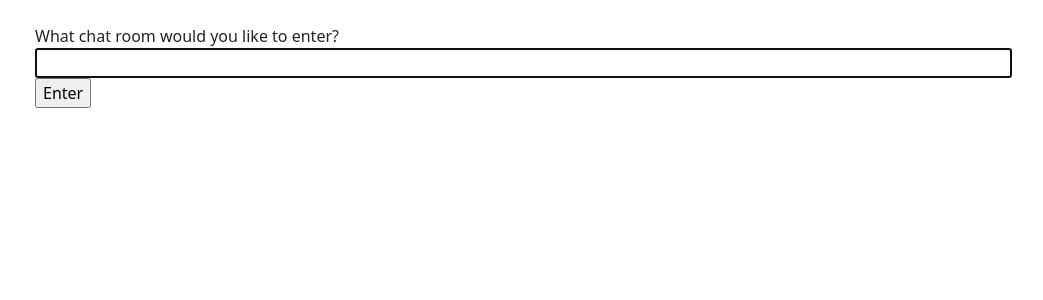
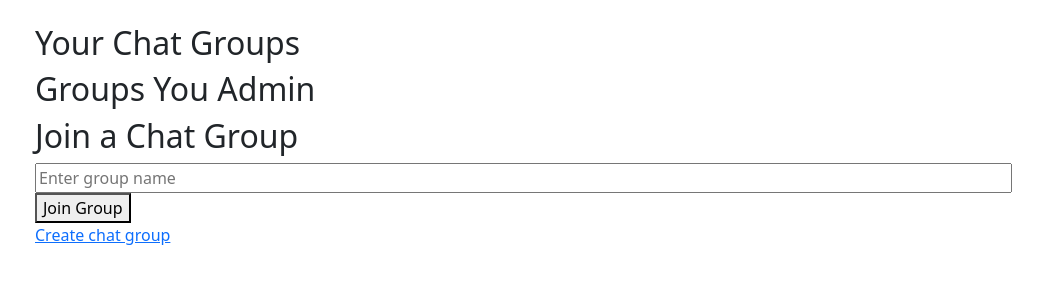
Before and after one commit to AayushOjha01/Chatting-App-using-Django-Channel, a Django app: page /chat/ in a window 1280 px wide. Shown: the part 56-356 px from the top of the page, without its empty margins (47-1090 px from the left). Run offline with Django 4.2, Linux system fonts and the light colour scheme; the visitor is signed in with stand-in values (Sample User, id 1); data that the repository does not hold is empty.

Commit message:
Add pending requests feature for chat groups; update URLs and templates for group management

```diff
--- a/ChatApp/chatapp/chat/templates/chat/create_group.html
+++ b/ChatApp/chatapp/chat/templates/chat/create_group.html
@@ -1,9 +1,8 @@
 {% extends 'chat/layout.html' %}
 
-{% block title %}Chat Rooms{% endblock %}
+{% block title %}Create Chat Group{% endblock %}
 
 {% block content %}
-
 <form method="POST">
     {% csrf_token %}
     {{ form.as_p }}
--- a/ChatApp/chatapp/chat/templates/chat/index.html
+++ b/ChatApp/chatapp/chat/templates/chat/index.html
@@ -3,21 +3,55 @@
 {% block title %}Chat Rooms{% endblock %}
 
 {% block content %}
-    What chat room would you like to enter?<br>
-    <input id="room-name-input" type="text" size="100"><br>
-    <input id="room-name-submit" type="button" value="Enter">
+    <h2>Your Chat Groups</h2>
+    <div class="group-container">
+        {% for group in user_groups %}
+            <div class="group-box" onclick="window.location.href='{% url 'room' room_name=group.chat_group.name %}'">
+                {{ group.chat_group.name }}
+            </div>
+        {% endfor %}
+    </div>
 
-    <script>
-        document.querySelector('#room-name-input').focus();
-        document.querySelector('#room-name-input').onkeyup = function(e) {
-            if (e.key === 'Enter') {  // enter, return
-                document.querySelector('#room-name-submit').click();
-            }
-        };
+    <h2>Groups You Admin</h2>
+    <div class="group-container">
+        {% for group in admin_groups %}
+            <div class="group-box" onclick="window.location.href='{% url 'room' room_name=group.name %}'">
+                {{ group.name }}
+            </div>
+        {% endfor %}
+    </div>
 
-        document.querySelector('#room-name-submit').onclick = function(e) {
-            var roomName = document.querySelector('#room-name-input').value;
-            window.location.pathname = '/chat/' + roomName + '/';
-        };
-    </script>
+    <h2>Join a Chat Group</h2>
+    {% if messages %}
+        {% for message in messages %}
+            <div class="alert alert-danger" role="alert">
+                {{ message }}
+            </div>
+        {% endfor %}
+    {% endif %}
+    <form method="POST" action="{% url 'join_chat_group' %}">
+        {% csrf_token %}
+        <input id="group-name-input" name="group_name" type="text" size="100" placeholder="Enter group name"><br>
+        <button type="submit">Join Group</button>
+    </form>
+    <a href="{% url 'create_chat_group' %}">Create chat group</a>
+
+    <style>
+        .group-container {
+            display: flex;
+            flex-wrap: wrap;
+            gap: 10px;
+        }
+        .group-box {
+            padding: 20px;
+            background-color: #f1f1f1;
+            border: 1px solid #ccc;
+            border-radius: 5px;
+            cursor: pointer;
+            transition: background-color 0.3s;
+        }
+        .group-box:hover {
+            background-color: #e1e1e1;
+        }
+    </style>
 {% endblock %}
--- a/ChatApp/chatapp/chat/templates/chat/layout.html
+++ b/ChatApp/chatapp/chat/templates/chat/layout.html
@@ -49,4 +49,5 @@
         {% block content %}{% endblock %}
       </div>
 </body>
+
 </html>
--- a/ChatApp/chatapp/chat/urls.py
+++ b/ChatApp/chatapp/chat/urls.py
@@ -7,7 +7,8 @@ urlpatterns = [
     path('user/login/', views.login_view, name='login'),
     path('user/signup/', views.signup_view, name='signup'),
     path('user/logout/', views.logout_view, name='logout'),
-    path('create/', views.create_chat_group, name='create_chat_group'),
-    path('join/<int:group_id>/', views.join_chat_group, name='join_chat_group'),
+    path('user/create/', views.create_chat_group, name='create_chat_group'),
+    path('user/join/', views.join_chat_group, name='join_chat_group'),
     path('approve/<int:group_id>/<int:user_id>/', views.approve_user, name='approve_user'),
+    path('pending_requests/<int:group_id>/', views.pending_requests, name='pending_requests'),
 ]
--- a/ChatApp/chatapp/chat/views.py
+++ b/ChatApp/chatapp/chat/views.py
@@ -8,31 +8,67 @@ from .forms import chatGroupForm
 from .models import chatGroup, Usergroup
 @login_required
 def index(request):
-    return render(request, "chat/index.html")
+    if request.method == 'POST':
+        group_name = request.POST['group_name']
+        try:
+            chat_group = chatGroup.objects.get(name=group_name)
+            user_group, created = Usergroup.objects.get_or_create(user=request.user, chat_group=chat_group)
+            if created:
+                messages.success(request, "Request to join the group has been sent to the admin.")
+            else:
+                messages.info(request, "You have already requested to join this group.")
+        except chatGroup.DoesNotExist:
+            messages.error(request, "Group does not exist.")
+
+    user_groups = Usergroup.objects.filter(user=request.user, is_approved=True)
+    admin_groups = chatGroup.objects.filter(admin=request.user)
+    return render(request, "chat/index.html", {
+        "user_groups": user_groups,
+        "admin_groups": admin_groups,
+    })
+
+
 @login_required
 def room(request, room_name):
-    return render(request, "chat/room.html", {"room_name": room_name})
+    chat_group = get_object_or_404(chatGroup, name=room_name)
+    is_admin = request.user == chat_group.admin
+    return render(request, "chat/room.html", {
+        "room_name": room_name,
+        "is_admin": is_admin,
+        "chat_group": chat_group,
+    })
 
 @login_required
 def create_chat_group(request):
     if request.method == 'POST':
         form = chatGroupForm(request.POST)
         if form.is_valid():
-            chat_group = form.save(commit = False)
+            chat_group = form.save(commit=False)
             chat_group.admin = request.user
             chat_group.save()
-            return redirect('chat_group_detail', chat_group_id=chat_group.id)
-        else:
-            form = chatGroupForm()
+            return redirect('index')
+    else:
+        form = chatGroupForm()
 
     return render(request, 'chat/create_group.html', {'form': form})
 
 @login_required
-def join_chat_group(request, group_id):
-    chat_group = get_object_or_404(chatGroup, id = group_id)
-    if not Usergroup.objects.filter(user = request.user, chat_group = chat_group).exits():
-        Usergroup.objects.create(user = request.user, chat_group = chat_group )
-        return redirect('chat_group_detail', group_id = chat_group.id)
+def join_chat_group(request):
+    if request.method == 'POST':
+        group_name = request.POST['group_name']
+        try:
+            chat_group = chatGroup.objects.get(name=group_name)
+            user_group, created = Usergroup.objects.get_or_create(user=request.user, chat_group=chat_group)
+            if request.user == chat_group.admin:
+                messages.error(request, "You are admin of this group. You cannot send invitiataion.")
+            elif created:
+                messages.success(request, "Request to join the group has been sent to the admin.")
+            else:
+                messages.info(request, "You have already requested to join this group.")
+        except chatGroup.DoesNotExist:
+            messages.error(request, "Group does not exist.")
+    return redirect('index')
+
 @login_required
 def approve_user(request, group_id, user_id):
     chat_group = get_object_or_404(chatGroup, id = group_id)
@@ -42,7 +78,7 @@ def approve_user(request, group_id, user_id):
         user_chat_group.is_approved = True
         user_chat_group.save()
 
-    return redirect('chat_group_detail', group_id = group_id)
+    return redirect('index', group_id = group_id)
 
 
 def login_view(request):
@@ -75,6 +111,19 @@ def signup_view(request):
     return render(request, "chat/signup.html")
 
 @login_required
+def pending_requests(request, group_id):
+    chat_group = get_object_or_404(chatGroup, id=group_id)
+    if request.user != chat_group.admin:
+        return redirect('index')
+
+    join_requests = Usergroup.objects.filter(chat_group=chat_group, is_approved=False)
+
+    return render(request, 'chat/pending_requests.html', {
+        'chat_group': chat_group,
+        'join_requests': join_requests,
+    })
+
+@login_required
 def logout_view(request):
     logout(request)
     return redirect('login')
```
Also changed, not shown: ChatApp/chatapp/chat/consumers.py (+14 -4 lines), ChatApp/chatapp/chat/templates/chat/pending_requests.html (added, +20 -0 lines), ChatApp/chatapp/chat/templates/chat/room.html (+47 -37 lines).
